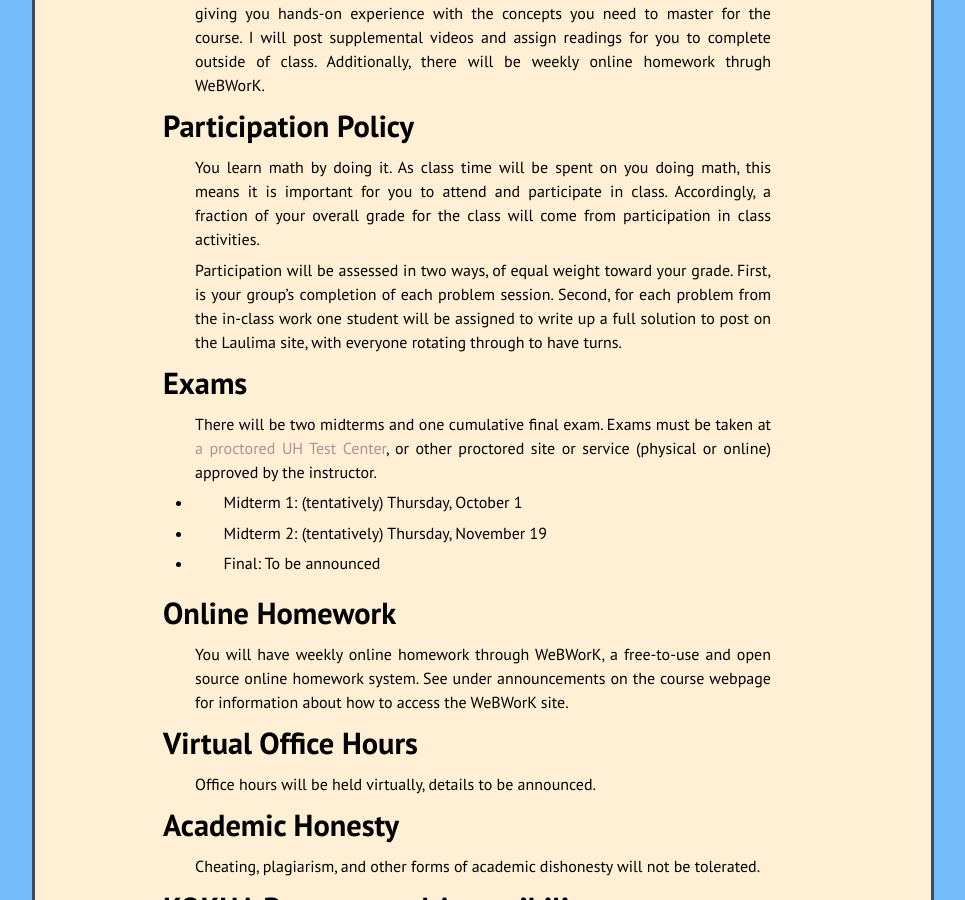
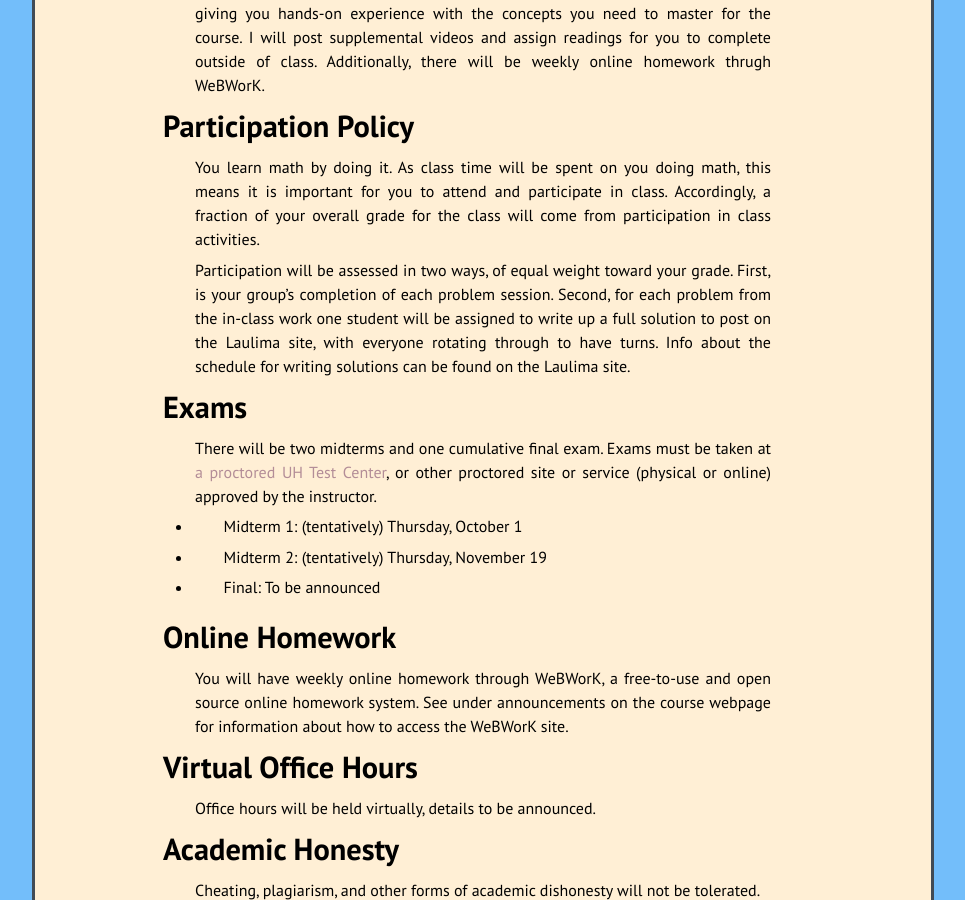
Before and after one commit to kamerynjw/kamerynjw.github.io, a Jekyll site: the page built from teaching/2020/math243/syllabus.md, in a window 1280 px wide and 900 px high, scrolled down 1416 px. Shown: the whole window, without its empty margins (157-1122 px from the left). Built offline with Jekyll 4.4.1, drawn with Linux system fonts in a browser that asks for light colours; nearby versions of some CDN libraries.

Commit message:
added note about where to find info

```diff
--- a/teaching/2020/math243/syllabus.md
+++ b/teaching/2020/math243/syllabus.md
@@ -82,7 +82,7 @@ Participation Policy
 
 You learn math by doing it. As class time will be spent on you doing math, this means it is important for you to attend and participate in class. Accordingly, a fraction of your overall grade for the class will come from participation in class activities.
 
-Participation will be assessed in two ways, of equal weight toward your grade. First, is your group's completion of each problem session. Second, for each problem from the in-class work one student will be assigned to write up a full solution to post on the Laulima site, with everyone rotating through to have turns.
+Participation will be assessed in two ways, of equal weight toward your grade. First, is your group's completion of each problem session. Second, for each problem from the in-class work one student will be assigned to write up a full solution to post on the Laulima site, with everyone rotating through to have turns. Info about the schedule for writing solutions can be found on the Laulima site.
 
 Exams
 =====
```
